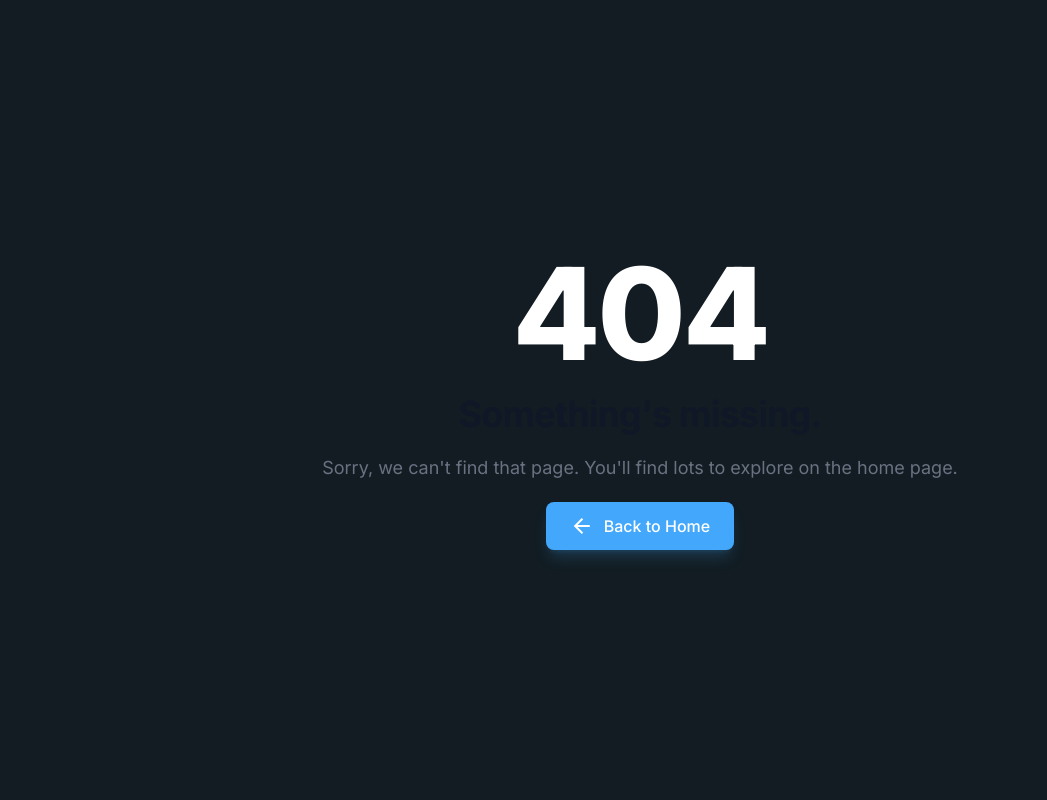
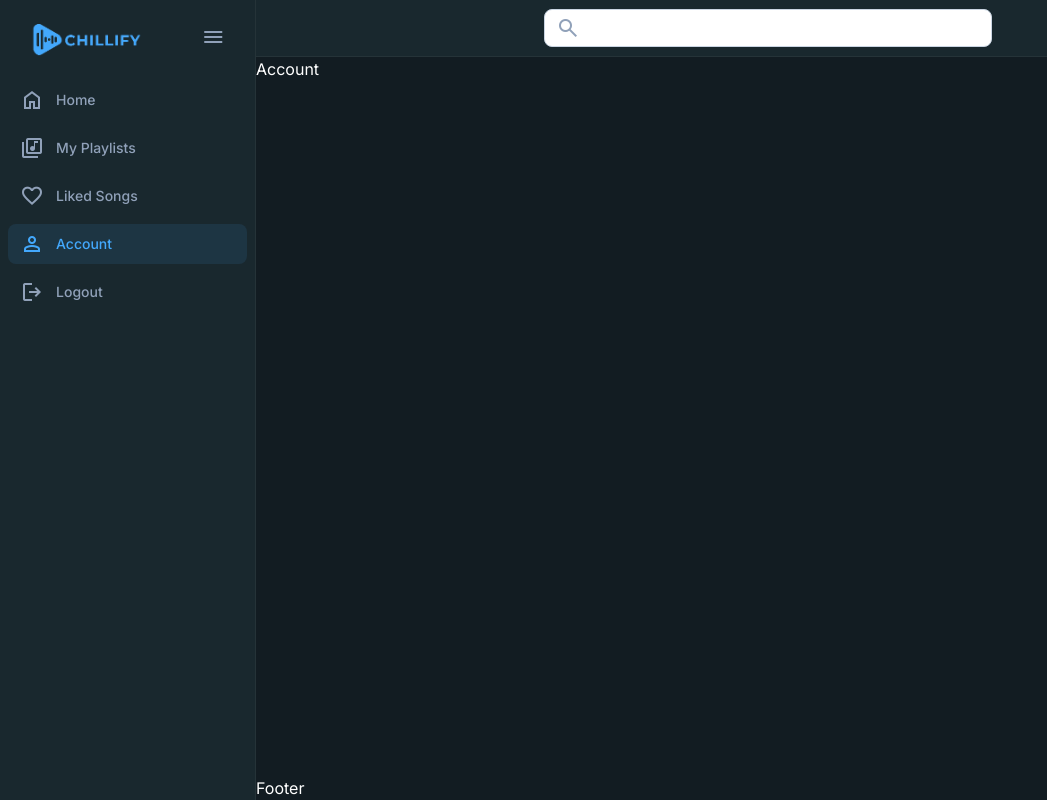
Before and after one commit to DannielVo/Chillify, a React (Vite) app: page /account in a window 1280 px wide. Before the commit this address had no page. Shown: the whole page, without its empty margins (0-1047 px from the left). Built offline with nearby package versions, Linux system fonts and the light colour scheme.

Commit message:
Feat: Add linking page for tabs in sidebar

```diff
--- a/src/App.tsx
+++ b/src/App.tsx
@@ -11,6 +11,7 @@ import MyPlaylist from "./pages/playlist/MyPlaylist";
 import PlaylistDetail from "./pages/playlist/PlaylistDetail";
 import SongDetail from "./pages/song/SongDetail";
 import NotFound from "./pages/404/NotFound";
+import Account from "./pages/account/Account";
 
 function App() {
   return (
@@ -26,6 +27,7 @@ function App() {
         <Route path="/" element={<Home />}></Route>
         <Route path="/section/:id" element={<SectionDetail />}></Route>
 
+        <Route path="/account" element={<Account />}></Route>
         <Route path="/account/profile" element={<Profile />}></Route>
         <Route
           path="/account/change-password"
--- a/src/assets/assets.ts
+++ b/src/assets/assets.ts
@@ -4,10 +4,23 @@ export const assets = {
   logo,
 };
 
-export const menuItems = [
-  { icon: "home", label: "Home" },
-  { icon: "library_music", label: "My Playlist" },
-  { icon: "favorite", label: "Liked Songs" },
-  { icon: "person", label: "Account", active: true },
+type MenuItem =
+  | {
+      icon: string;
+      label: string;
+      path: string;
+      danger?: false;
+    }
+  | {
+      icon: string;
+      label: string;
+      danger: true;
+    };
+
+export const menuItems: MenuItem[] = [
+  { icon: "home", label: "Home", path: "/" },
+  { icon: "library_music", label: "My Playlists", path: "/playlists" },
+  { icon: "favorite", label: "Liked Songs", path: "/liked-songs" },
+  { icon: "person", label: "Account", path: "/account" },
   { icon: "logout", label: "Logout", danger: true },
 ];
--- a/src/components/Sidebar.tsx
+++ b/src/components/Sidebar.tsx
@@ -43,14 +43,7 @@ export default function Sidebar({ isCollapsed, onToggle }: SidebarProps) {
       {/* Menu */}
       <nav className="flex flex-col gap-2 px-2">
         {menuItems.map((item) => (
-          <SidebarItem
-            key={`sidebaritem-${item.label}`}
-            icon={item.icon}
-            label={item.label}
-            active={item.active}
-            isCollapsed={isCollapsed}
-            danger={item.danger}
-          />
+          <SidebarItem key={item.label} isCollapsed={isCollapsed} {...item} />
         ))}
       </nav>
     </aside>
--- a/src/components/SidebarItem.tsx
+++ b/src/components/SidebarItem.tsx
@@ -1,35 +1,50 @@
-interface SidebarItemProps {
+import { NavLink } from "react-router-dom";
+
+interface BaseProps {
   icon: string;
   label: string;
   isCollapsed: boolean;
-  active?: boolean;
-  danger?: boolean;
 }
 
-export default function SidebarItem({
-  icon,
-  label,
-  isCollapsed,
-  active,
-  danger,
-}: SidebarItemProps) {
+type SidebarItemProps =
+  | (BaseProps & { danger: true })
+  | (BaseProps & { path: string; danger?: false });
+
+export default function SidebarItem(props: SidebarItemProps) {
+  const { icon, label, isCollapsed } = props;
+
+  if ("danger" in props && props.danger) {
+    return (
+      <div
+        onClick={() => alert("Logging out...")}
+        className="
+          flex items-center gap-3 px-3 py-2 rounded-lg cursor-pointer
+          text-slate-400 hover:text-red-400 hover:bg-red-500/10
+          transition-colors
+        "
+      >
+        <span className="material-symbols-outlined">{icon}</span>
+        {!isCollapsed && <p className="text-sm font-medium">{label}</p>}
+      </div>
+    );
+  }
+
   return (
-    <div
-      className={`
+    <NavLink
+      to={props.path}
+      end={props.path === "/"}
+      className={({ isActive }) => `
         flex items-center gap-3 px-3 py-2 rounded-lg cursor-pointer
         transition-colors
         ${
-          active
+          isActive
             ? "bg-primary/10 text-primary"
-            : danger
-              ? "text-slate-400 hover:text-red-400 hover:bg-red-500/10"
-              : "text-slate-400 hover:text-white hover:bg-white/5"
+            : "text-slate-400 hover:text-white hover:bg-white/5"
         }
       `}
     >
       <span className="material-symbols-outlined">{icon}</span>
-
       {!isCollapsed && <p className="text-sm font-medium">{label}</p>}
-    </div>
+    </NavLink>
   );
 }
--- /dev/null
+++ b/src/pages/account/Account.tsx
@@ -0,0 +1,7 @@
+import React from "react";
+
+const Account = () => {
+  return <div>Account</div>;
+};
+
+export default Account;
```
